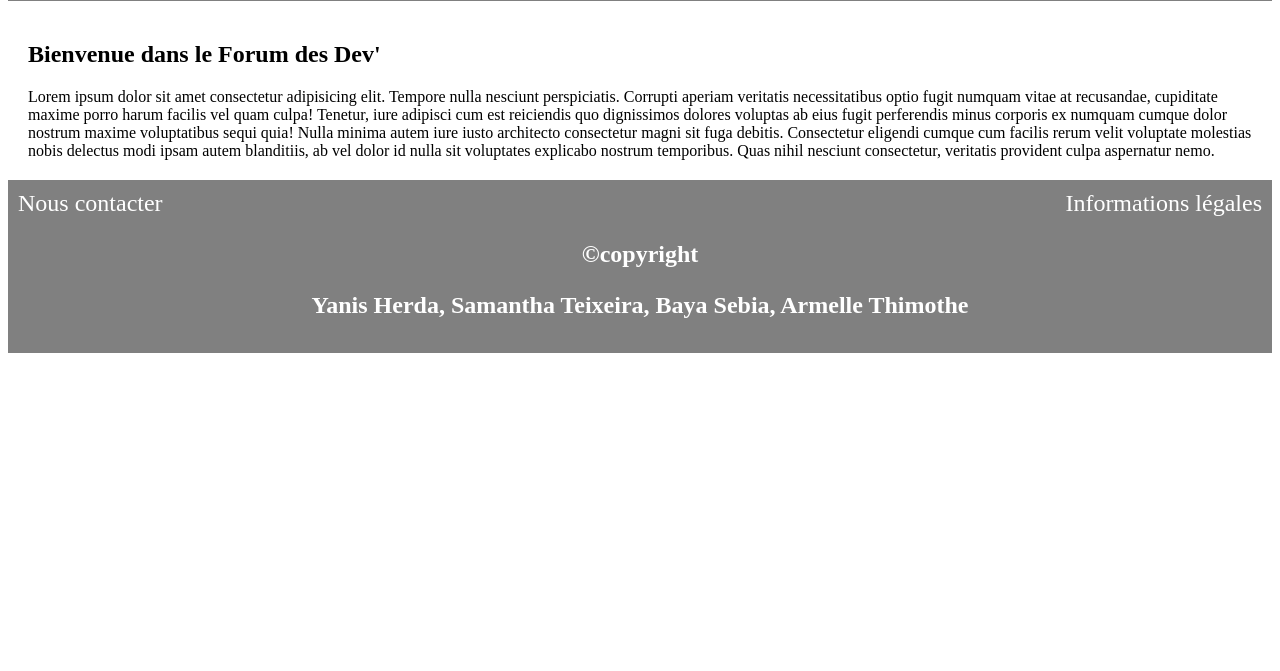
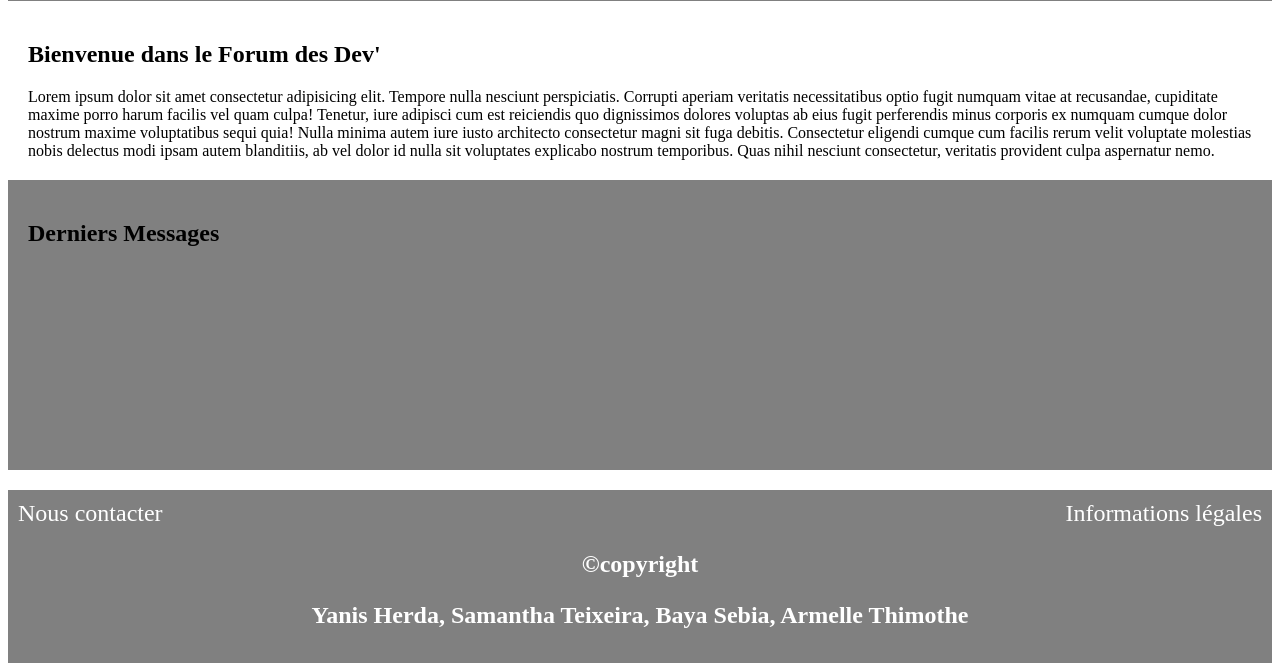
Before and after one commit to yaniiish/projet-groupe-forum, a PHP site: page /monsite/ in a window 1280 px wide. Shown: the part 207-878 px from the top of the page. Before the commit the page ends 560 px from the top, so only its background shows below. Run offline with PHP 8.4, Linux system fonts and the light colour scheme.

Commit message:
maj accueil + css

```diff
--- a/accueil.php
+++ b/accueil.php
@@ -34,6 +34,10 @@
         </div>
     </section>
 
+    <section id="messages">
+        <h1>Derniers Messages</h1>
+    </section>
+
 
 
     <?php
--- a/assets/css/style.css
+++ b/assets/css/style.css
@@ -19,7 +19,23 @@ body {
     padding: 20px;
 }
 
+/*Derniers Messages*/
+
+#messages{
+    background-color: gray;
+    height: 250px;
+    padding: 20px;
+}
+
 /* Footer */
+
+footer{
+    background-color: gray;
+    padding: 10px;
+    margin-top: 20px;
+    color: white;
+    font-size: x-large;
+}
 
 #footer{
     display: flex;
@@ -36,10 +52,3 @@ body {
     text-align: center;
     font-weight: bold;
 }
-
-footer{
-    background-color: gray;
-    padding: 10px;
-    color: white;
-    font-size: x-large;
-}
```
